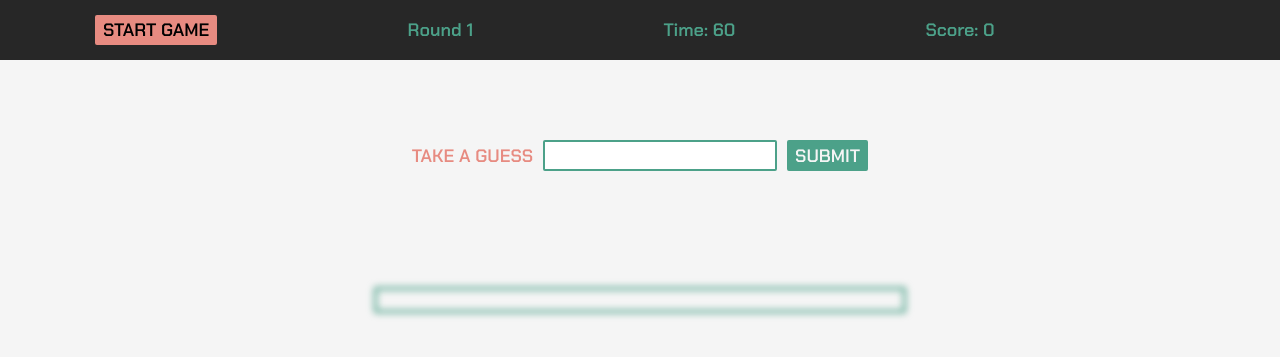
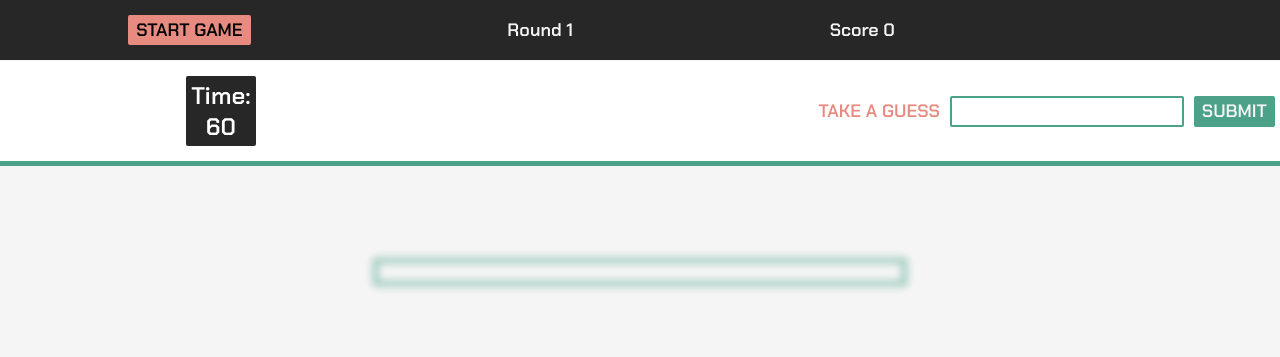
Before and after one commit to willyv4/boggle, a Flask app: template templates/index.html in a window 1280 px wide. Shown: the top 357 px of the page. Run offline with Flask 2, Linux system fonts and the light colour scheme; the template is opened without the code that fills it, so the values that code supplies are empty; parts of the project's set-up code (start-up, migrations or seed data) failed here and were passed over.

Commit message:
made it so you cant submit duplicates and styled more

```diff
--- a/app.py
+++ b/app.py
@@ -15,6 +15,8 @@ def sesh():
     session['boards'] = []
     session['boards'].append(board)
 
+    session.pop("guesses", None)
+
     return redirect('/home')
 
 
@@ -30,8 +32,14 @@ def guess_input():
     board = session.get('boards', [])
     guess = request.json["inputVal"]
 
+    guesses = session.get("guesses", [])
+    guesses.append(guess)
+
+    session["guesses"] = guesses
+    print(guesses)
+
     data = boggle_game.check_valid_word(board[0], guess)
-    response = {"result": data, "word": guess}
+    response = {"result": data, "word": guess, "guessArr": guesses}
 
     return jsonify(response)
 
@@ -40,6 +48,7 @@ def guess_input():
 def game_over():
     score = request.json["score"]
     scores = session.get("scores", [])
+
     scores.append(score)
     session["scores"] = scores
 
--- a/static/app.js
+++ b/static/app.js
@@ -45,35 +45,39 @@ class BoggleGame {
   /*~~~~~~~~~~~~~~~~~~~~~~~~~~~~~~~~~~~~~~~~~~~~~~~~~~~~~~~~~ */
   handleAxiosResponse(response) {
     const result = response.data.result;
-    const word = response.data.word.toUpperCase();
+    const guesses = response.data.guessArr;
     const $message = $("#message");
     let msg;
-    let arr = [];
+    let word;
 
-    if (result === "ok") {
-      msg = `Good job, ${word} is a word!!!`;
-      arr.push(word);
+    for (let guess of guesses) {
+      word = guess;
+    }
+
+    // sort the array before checking for duplicates
+    const sortedGuesses = guesses.slice().sort();
+
+    const set = new Set(sortedGuesses);
+
+    if (sortedGuesses.length !== set.size) {
+      msg = `NO DUPLICATES`;
+      this.handleScore(0);
     } else {
-      msg = `Nice Try but ${word}, isn't on the board or it isn't a word.`;
+      if (result === "ok") {
+        msg = `Good job, ${word.toUpperCase()} is a word!!!`;
+        this.handleScore(word.length);
+      } else {
+        msg = `Nice Try, ${word.toUpperCase()} is not on board or not word.`;
+      }
     }
 
     $message.text(msg);
-    this.handleScore(arr);
   }
 
   /*~~~~~~~~~~~~~~~~~~~~~~~~~~~~~~~~~~~~~~~~~~~~~~~~~~~~~~~~~ */
-  handleScore(words) {
-    for (let letters of words) {
-      this.scoreTracker.push(letters.length);
-    }
-
-    const total = this.scoreTracker.reduce((a, b) => {
-      let answer = a + b;
-      return answer;
-    }, 0);
-
-    this.gameScore = total;
-    $("#score").text(`Score: ${total}`);
+  handleScore(num) {
+    this.gameScore += num;
+    $("#score").text(`Score: ${this.gameScore}`);
   }
   /*~~~~~~~~~~~~~~~~~~~~~~~~~~~~~~~~~~~~~~~~~~~~~~~~~~~~~~~~~ */
   handleTimer() {
@@ -85,6 +89,7 @@ class BoggleGame {
         clearInterval(timer);
         alert("GAMEOVER");
 
+        $("#count-down").removeClass("pulse");
         this.timeStarted = false;
         this.scoreTracker = [];
       }
@@ -107,10 +112,11 @@ const handlNewGame = (event) => {
     game.timeStarted = true;
   }
 
-  if (game.countDown === 0) {
+  if (game.countDown < 60) {
     window.location.href = "/";
   }
 
+  $("#count-down").addClass("pulse");
   $("#new-game").text("New Game");
   $("#game-board").css("filter", "blur(0px)");
 };
--- a/static/style.css
+++ b/static/style.css
@@ -36,12 +36,10 @@ td {
 }
 
 #game-board {
-    filter:blur(3.5px);
+    filter:blur(4.5px);
 }
 
 #boggle-form {
-    padding: 10px;
-    margin-top: 25px;
     display: flex;
     flex-direction: row;
     justify-content: center;
@@ -60,7 +58,7 @@ input, button {
 #form-button {
     height: 31px;
     background-color: rgb(76, 161, 137);
-    color: whitesmoke
+    color: whitesmoke;
 }
 
 #form-button:hover {
@@ -106,7 +104,7 @@ label {
 
 #nav-bar {
     background-color: rgb(39, 39, 39);
-    color: rgb(76, 161, 137);
+    color: whitesmoke;
     display: flex;
     flex-direction: row;
     height: 60px;
@@ -114,3 +112,48 @@ label {
     justify-content: space-around;
     margin: -8px ;
 }
+
+
+#count-down {
+    position: relative;
+    width: 70px;
+    height: 70px;
+    border-radius: 2px;
+    background-color: rgb(39, 39, 39);
+    display: flex;
+    align-items: center;
+    justify-content: center;
+    font-size: 24px;
+    color: #fff;
+    text-align: center;
+  }
+
+  .pulse {
+    font-size: 24px;
+    color: #fff;
+    text-align: center;
+    animation: pulse 1s infinite;
+  }
+
+  @keyframes pulse {
+    0% {
+      box-shadow: 0 0 0 0 rgb(231, 139, 129);;
+    }
+    70% {
+      box-shadow: 0 0 0 20px rgba(50, 205, 50, 0);
+    }
+    100% {
+      box-shadow: 0 0 0 0 rgba(50, 205, 50, 0);
+    }
+  }
+
+  #head-container {
+      background-color: #fff;
+      border-bottom: rgb(76, 161, 137) 5px solid;
+      display: flex;
+      flex-direction: row;
+      height: 100px;
+      margin: -8px;
+      margin-top: 9px;
+      align-items: center;
+  }
--- a/templates/index.html
+++ b/templates/index.html
@@ -15,10 +15,14 @@
     <nav id="nav-bar">
       <button id="new-game">START GAME</button>
       <p id="round">Round 1</p>
-      <p id="count-down">Time: 60</p>
-      <p id="score">Score: 0</p>
+      <p id="score">Score 0</p>
       <p id="hi-score"></p>
     </nav>
+
+    <div id="head-container">
+      <div id="count-down">
+        <span id="count-down-text">Time: 60</span>
+      </div>
 
       <div><p id="message"></p></div>
 
@@ -31,8 +35,14 @@
           id="boggle-input"
           autocomplete="off"
         />
-      <input id="form-button" class="form-item" type="submit" value="SUBMIT" />
+        <input
+          id="form-button"
+          class="form-item"
+          type="submit"
+          value="SUBMIT"
+        />
       </form>
+    </div>
 
     <section id="game-board">
       {% for item in board %}
```
Lines whose indentation alone changed are shown as unchanged.
